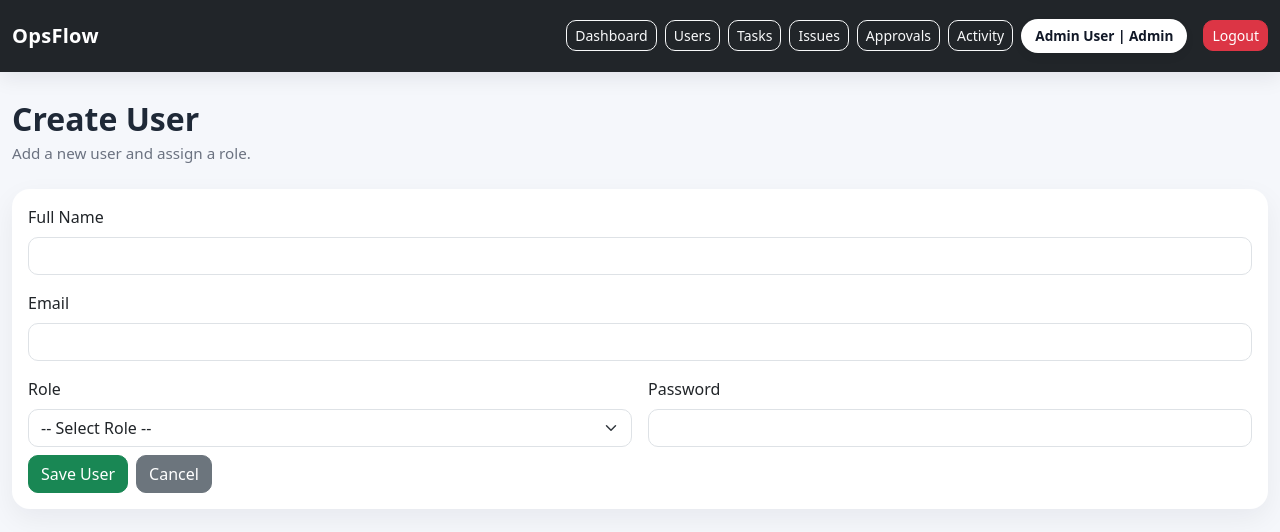
After one commit to Mzzjazmin/opsflow, a Flask app: page /users/new in a window 1280 px wide. The commit adds this page. Shown: the top 532 px of the page. Run offline with Flask 3, Linux system fonts and the light colour scheme; a user stored in the database is signed in.

Commit message:
Add admin user management

```diff
--- a/app/routes.py
+++ b/app/routes.py
@@ -1,5 +1,6 @@
-from flask import Blueprint, render_template, request, redirect, url_for, abort
+from flask import Blueprint, render_template, request, redirect, url_for, abort, flash
 from flask_login import login_required, current_user
+from werkzeug.security import generate_password_hash
 from app import db
 from app.models import Task, Issue, User, ActivityLog
 
@@ -41,6 +42,7 @@ def dashboard():
     completed_tasks = Task.query.filter_by(status="Completed").count()
     pending_approvals = Task.query.filter_by(approval_status="Pending").count()
     open_issues = Issue.query.filter(Issue.status != "Resolved").count()
+    total_users = User.query.count()
 
     return render_template(
         "dashboard.html",
@@ -48,8 +50,81 @@ def dashboard():
         my_tasks_count=my_tasks_count,
         completed_tasks=completed_tasks,
         pending_approvals=pending_approvals,
-        open_issues=open_issues
+        open_issues=open_issues,
+        total_users=total_users
     )
+
+
+# ---------------- USER MANAGEMENT ----------------
+@main.route("/users")
+@login_required
+def users():
+    admin_required()
+    all_users = User.query.order_by(User.full_name.asc()).all()
+    return render_template("users.html", users=all_users)
+
+
+@main.route("/users/new", methods=["GET", "POST"])
+@login_required
+def new_user():
+    admin_required()
+
+    if request.method == "POST":
+        full_name = request.form.get("full_name")
+        email = request.form.get("email")
+        role = request.form.get("role")
+        password = request.form.get("password")
+
+        existing_user = User.query.filter_by(email=email).first()
+        if existing_user:
+            flash("A user with that email already exists.", "danger")
+            return render_template("user_form.html")
+
+        user = User(
+            full_name=full_name,
+            email=email,
+            role=role,
+            password=generate_password_hash(password)
+        )
+        db.session.add(user)
+        db.session.commit()
+
+        flash("User created successfully.", "success")
+        return redirect(url_for("main.users"))
+
+    return render_template("user_form.html")
+
+
+@main.route("/users/<int:user_id>/edit", methods=["GET", "POST"])
+@login_required
+def edit_user(user_id):
+    admin_required()
+    user = User.query.get_or_404(user_id)
+
+    if request.method == "POST":
+        full_name = request.form.get("full_name")
+        email = request.form.get("email")
+        role = request.form.get("role")
+        password = request.form.get("password")
+
+        existing_user = User.query.filter(User.email == email, User.id != user.id).first()
+        if existing_user:
+            flash("Another user already has that email.", "danger")
+            return render_template("user_edit_form.html", user=user)
+
+        user.full_name = full_name
+        user.email = email
+        user.role = role
+
+        if password:
+            user.password = generate_password_hash(password)
+
+        db.session.commit()
+
+        flash("User updated successfully.", "success")
+        return redirect(url_for("main.users"))
+
+    return render_template("user_edit_form.html", user=user)
 
 
 # ---------------- TASKS ----------------
--- a/app/templates/base.html
+++ b/app/templates/base.html
@@ -4,62 +4,72 @@
     <meta charset="UTF-8">
     <meta name="viewport" content="width=device-width, initial-scale=1.0">
     <title>OpsFlow</title>
+
     <link href="https://cdn.jsdelivr.net/npm/bootstrap@5.3.3/dist/css/bootstrap.min.css" rel="stylesheet">
+
     <style>
         body {
             background-color: #f5f7fb;
             color: #111827;
         }
+
         .navbar {
             box-shadow: 0 6px 20px rgba(15, 23, 42, 0.08);
         }
+
         .navbar-brand {
             font-weight: 700;
             letter-spacing: 0.3px;
         }
+
         .page-title {
             font-weight: 700;
             color: #1f2937;
         }
+
         .section-subtitle {
             color: #6b7280;
             font-size: 0.95rem;
         }
+
         .soft-card {
             border: none;
             border-radius: 18px;
             box-shadow: 0 10px 28px rgba(15, 23, 42, 0.06);
         }
+
         .metric-card {
             border: none;
             border-radius: 18px;
             box-shadow: 0 10px 28px rgba(15, 23, 42, 0.06);
-            transition: transform 0.15s ease, box-shadow 0.15s ease;
+            transition: 0.2s ease;
         }
+
         .metric-card:hover {
             transform: translateY(-2px);
             box-shadow: 0 14px 30px rgba(15, 23, 42, 0.10);
         }
+
         .metric-number {
             font-size: 2rem;
             font-weight: 700;
-            color: #111827;
         }
+
         .list-group-item {
             border-radius: 14px !important;
             margin-bottom: 10px;
             border: 1px solid #eef2f7;
             padding: 16px;
         }
+
         .btn {
             border-radius: 10px;
         }
+
         .form-control, .form-select, textarea {
             border-radius: 10px !important;
         }
-        .top-space {
-            margin-top: 28px;
-        }
+
         .user-badge {
             background: white;
             color: #111827;
@@ -69,9 +79,7 @@
             font-weight: 600;
             box-shadow: 0 4px 10px rgba(0,0,0,0.06);
         }
-        .nav-link-btn {
-            min-width: 92px;
-        }
+
         .status-badge {
             display: inline-block;
             padding: 4px 10px;
@@ -81,6 +89,7 @@
             background: #eef2ff;
             color: #3730a3;
         }
+
         .priority-badge {
             display: inline-block;
             padding: 4px 10px;
@@ -90,9 +99,15 @@
             background: #f3f4f6;
             color: #374151;
         }
+
+        .top-space {
+            margin-top: 28px;
+        }
+
         .app-shell {
             max-width: 1280px;
         }
+
         @media (max-width: 768px) {
             .mobile-stack {
                 display: flex;
@@ -101,24 +116,26 @@
                 width: 100%;
                 margin-top: 12px;
             }
+
             .navbar .btn {
                 width: 100%;
             }
+
             .user-badge {
                 display: block;
                 margin: 10px 0;
                 text-align: center;
             }
-            .nav-link-btn {
-                min-width: unset;
-            }
         }
     </style>
 </head>
+
 <body>
 
+<!-- NAVBAR -->
 <nav class="navbar navbar-expand-lg navbar-dark bg-dark py-3">
     <div class="container app-shell">
+
         <a class="navbar-brand" href="/dashboard">OpsFlow</a>
 
         <button class="navbar-toggler" type="button" data-bs-toggle="collapse" data-bs-target="#opsflowNav">
@@ -128,23 +145,26 @@
         <div class="collapse navbar-collapse" id="opsflowNav">
             <div class="ms-auto mobile-stack d-flex align-items-center">
 
-                <a class="btn btn-outline-light btn-sm me-2 nav-link-btn" href="/dashboard">Dashboard</a>
+                <a class="btn btn-outline-light btn-sm me-2" href="/dashboard">Dashboard</a>
 
                 {% if current_user.role == "admin" %}
-                    <a class="btn btn-outline-light btn-sm me-2 nav-link-btn" href="/tasks">Tasks</a>
-                    <a class="btn btn-outline-light btn-sm me-2 nav-link-btn" href="/issues">Issues</a>
-                    <a class="btn btn-outline-light btn-sm me-2 nav-link-btn" href="/approvals">Approvals</a>
-                    <a class="btn btn-outline-light btn-sm me-2 nav-link-btn" href="/activity">Activity</a>
+                    <a class="btn btn-outline-light btn-sm me-2" href="/users">Users</a>
+                    <a class="btn btn-outline-light btn-sm me-2" href="/tasks">Tasks</a>
+                    <a class="btn btn-outline-light btn-sm me-2" href="/issues">Issues</a>
+                    <a class="btn btn-outline-light btn-sm me-2" href="/approvals">Approvals</a>
+                    <a class="btn btn-outline-light btn-sm me-2" href="/activity">Activity</a>
+
                 {% elif current_user.role == "supervisor" %}
-                    <a class="btn btn-outline-light btn-sm me-2 nav-link-btn" href="/tasks">Tasks</a>
-                    <a class="btn btn-outline-light btn-sm me-2 nav-link-btn" href="/approvals">Approvals</a>
-                    <a class="btn btn-outline-light btn-sm me-2 nav-link-btn" href="/issues">Issues</a>
-                    <a class="btn btn-outline-light btn-sm me-2 nav-link-btn" href="/my-investigations">Investigations</a>
-                    <a class="btn btn-outline-light btn-sm me-2 nav-link-btn" href="/activity">Activity</a>
+                    <a class="btn btn-outline-light btn-sm me-2" href="/tasks">Tasks</a>
+                    <a class="btn btn-outline-light btn-sm me-2" href="/approvals">Approvals</a>
+                    <a class="btn btn-outline-light btn-sm me-2" href="/issues">Issues</a>
+                    <a class="btn btn-outline-light btn-sm me-2" href="/my-investigations">Investigations</a>
+                    <a class="btn btn-outline-light btn-sm me-2" href="/activity">Activity</a>
+
                 {% elif current_user.role == "inputter" %}
-                    <a class="btn btn-outline-light btn-sm me-2 nav-link-btn" href="/tasks">Tasks</a>
-                    <a class="btn btn-outline-light btn-sm me-2 nav-link-btn" href="/my-tasks">My Tasks</a>
-                    <a class="btn btn-outline-light btn-sm me-2 nav-link-btn" href="/issues">Issues</a>
+                    <a class="btn btn-outline-light btn-sm me-2" href="/tasks">Tasks</a>
+                    <a class="btn btn-outline-light btn-sm me-2" href="/my-tasks">My Tasks</a>
+                    <a class="btn btn-outline-light btn-sm me-2" href="/issues">Issues</a>
                 {% endif %}
 
                 <span class="user-badge me-3">
@@ -152,15 +172,32 @@
                 </span>
 
                 <a class="btn btn-danger btn-sm" href="/logout">Logout</a>
+
             </div>
         </div>
     </div>
 </nav>
 
+<!-- CONTENT -->
 <div class="container app-shell top-space mb-5">
+
+    <!-- FLASH MESSAGES -->
+    {% with messages = get_flashed_messages(with_categories=true) %}
+        {% if messages %}
+            {% for category, message in messages %}
+                <div class="alert alert-{{ category }} alert-dismissible fade show mt-2">
+                    {{ message }}
+                    <button type="button" class="btn-close" data-bs-dismiss="alert"></button>
+                </div>
+            {% endfor %}
+        {% endif %}
+    {% endwith %}
+
     {% block content %}{% endblock %}
+
 </div>
 
 <script src="https://cdn.jsdelivr.net/npm/bootstrap@5.3.3/dist/js/bootstrap.bundle.min.js"></script>
+
 </body>
 </html>
--- /dev/null
+++ b/app/templates/user_form.html
@@ -0,0 +1,52 @@
+{% extends "base.html" %}
+
+{% block content %}
+<div class="mb-4">
+    <h2 class="page-title mb-1">Create User</h2>
+    <p class="section-subtitle mb-0">Add a new user and assign a role.</p>
+</div>
+
+<div class="card soft-card">
+    <div class="card-body">
+        {% with messages = get_flashed_messages(with_categories=true) %}
+            {% if messages %}
+                {% for category, message in messages %}
+                    <div class="alert alert-{{ category }}">{{ message }}</div>
+                {% endfor %}
+            {% endif %}
+        {% endwith %}
+
+        <form method="POST" class="row g-3">
+            <div class="col-12">
+                <label class="form-label">Full Name</label>
+                <input type="text" name="full_name" class="form-control" required>
+            </div>
+
+            <div class="col-12">
+                <label class="form-label">Email</label>
+                <input type="email" name="email" class="form-control" required>
+            </div>
+
+            <div class="col-12 col-md-6">
+                <label class="form-label">Role</label>
+                <select name="role" class="form-select" required>
+                    <option value="">-- Select Role --</option>
+                    <option value="admin">Admin</option>
+                    <option value="inputter">Inputter</option>
+                    <option value="supervisor">Supervisor</option>
+                </select>
+            </div>
+
+            <div class="col-12 col-md-6">
+                <label class="form-label">Password</label>
+                <input type="password" name="password" class="form-control" required>
+            </div>
+
+            <div class="col-12 d-flex flex-column flex-md-row gap-2 mt-2">
+                <button type="submit" class="btn btn-success">Save User</button>
+                <a href="/users" class="btn btn-secondary">Cancel</a>
+            </div>
+        </form>
+    </div>
+</div>
+{% endblock %}
```
Also changed, not shown: app/templates/user_edit_form.html (added, +51 -0 lines), app/templates/users.html (added, +46 -0 lines).
